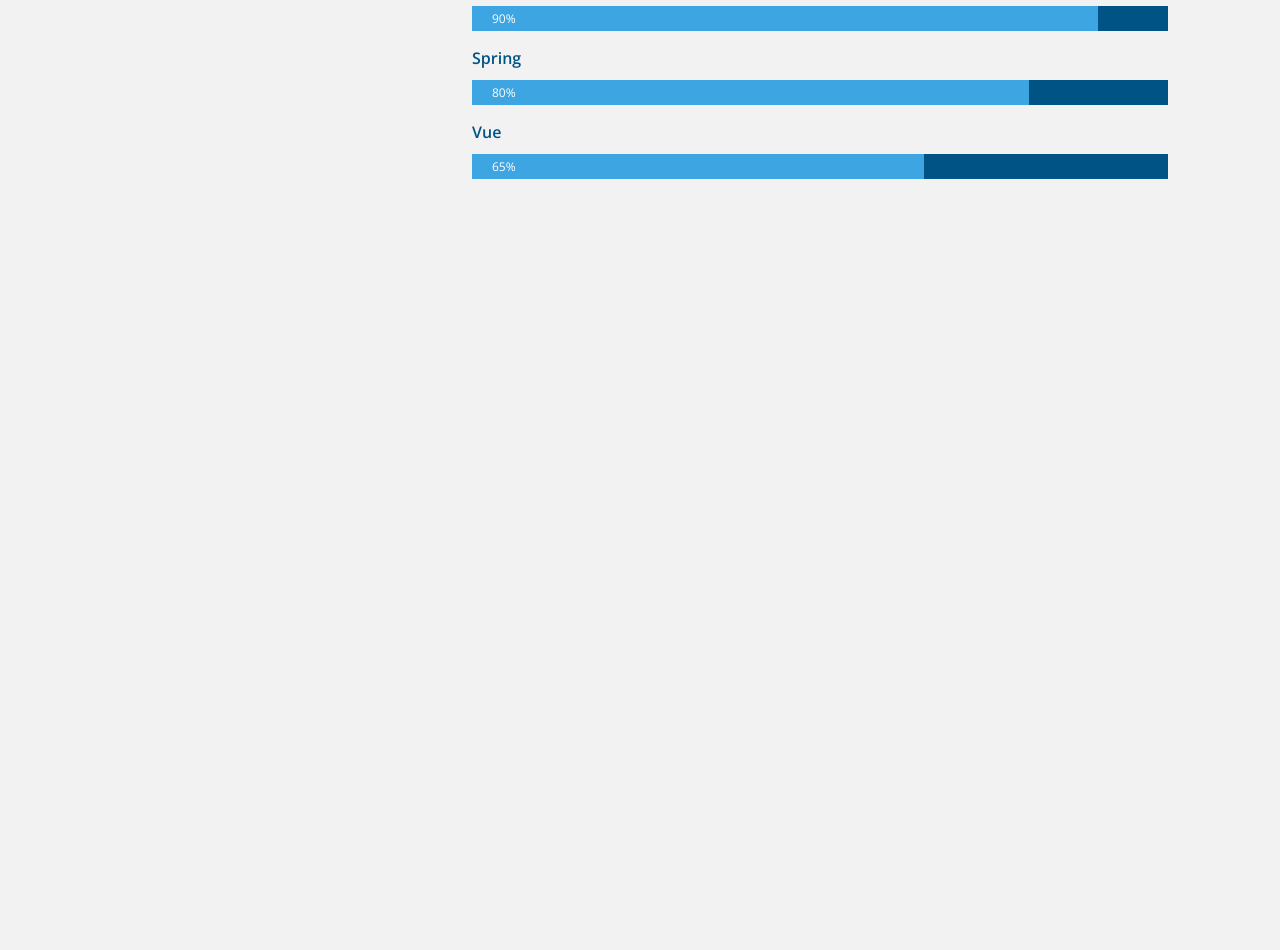
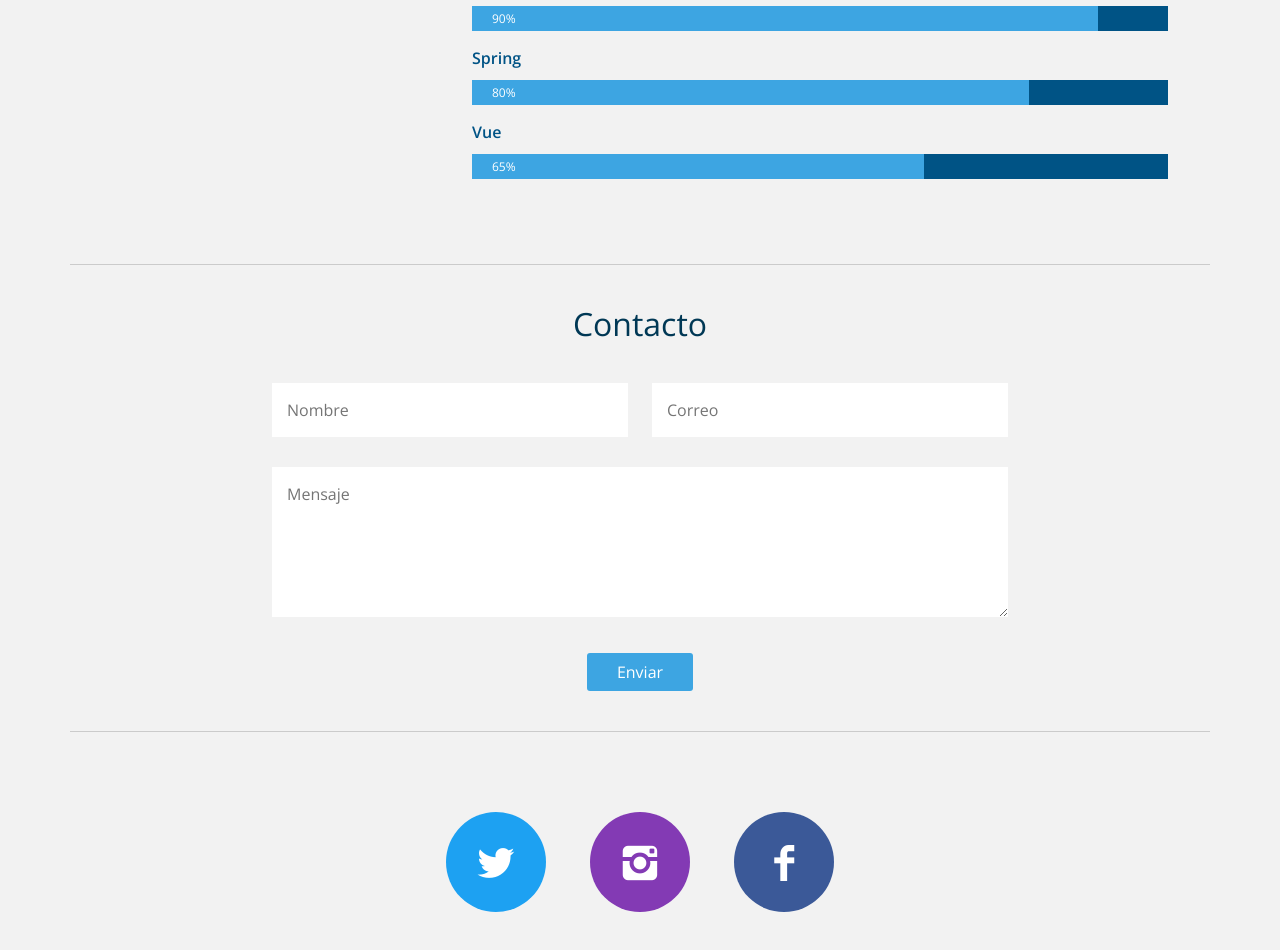
Before and after one commit to cristianrb/portfolio, a plain HTML site: page index.html in a window 1280 px wide. Shown: the part 1624-2574 px from the top of the page. Before the commit the page ends 1888 px from the top, so only its background shows below. Drawn offline with nearby package versions, Linux system fonts and the light colour scheme.

Commit message:
Contact section and footer

```diff
--- a/css/styles.css
+++ b/css/styles.css
@@ -179,6 +179,84 @@
     padding-left: 20px;
 }
 
+/* CONTACTO */
+.contacto {
+    padding: 40px 0;
+    border-top: 1px solid #cbcbcb;
+    border-bottom: 1px solid #cbcbcb;
+    margin-bottom: 40px;
+}
+
+.contacto .titulo {
+    color: #003855;
+    font-family: 'Open Sans', sans-serif;
+    font-weight: 300;
+    font-style: 40px;
+    margin-bottom: 40px;
+    text-align: center;
+}
+
+.contacto .form-group {
+    margin-bottom: 0;
+}
+
+.formulario input[type="text"],
+.formulario input[type="email"],
+.formulario textarea {
+    padding: 15px;
+    border: none;
+    width: 100%;
+    font-family: 'Open Sans', sans-serif;
+    margin-bottom: 30px;
+}
+
+.formulario textarea {
+    height: 150px;
+    min-height: 150px;
+    max-height: 250px;
+}
+
+.formulario .boton {
+    background: #3da5e2;
+    border: none;
+    padding: 7px 30px;
+    color: #fff;
+    font-family: 'Open Sans', sans-serif;
+    cursor: pointer;
+    width: auto;
+    border-radius: 3px;
+}
+
+.formulario .boton:hover {
+    background: #1ba0ef;
+}
+
+/* FOOTER */
+
+.redes-sociales {
+    padding: 40px 0;
+    margin-bottom: 40px;
+}
+
+.redes-sociales .icono {
+    width: 100px;
+    height: 100px;
+    font-size: 40px;
+    line-height: 100px;
+    color: #fff;
+    text-align: center;
+    background: #cbcbcb;
+    display: inline-block;
+    margin: 0px 20px;
+    text-decoration: none;
+    border-radius: 100px;
+    transition: all .3s ease;
+}
+
+.redes-sociales .twitter {background: #1da1f2; }
+.redes-sociales .instagram {background: #833ab4; }
+.redes-sociales .facebook {background: #3b5998; }
+
 /* MEDIA QUERIES */
 /* Dispositivo XL */
 @media screen and (max-width: 1199px) {}
--- a/index.html
+++ b/index.html
@@ -180,8 +180,42 @@
 
                 </div>
             </div>
+
+            <!-- Contacto -->
+            <div class="row contacto justify-content-center">
+                <div class="col-12 col-lg-8">
+                    <h2 class="titulo">Contacto</h2>
+                    <form action="" class="formulario">
+                        <div class="form-group row">
+                            <div class="col-12 col-md-6">
+                                <input type="text" name="formname" id="formname" placeholder="Nombre">
+                            </div>
+                            <div class="col-12 col-md-6">
+                                <input type="email" name="formemail" id="formemail" placeholder="Correo">
+                            </div>
+                        </div>
+                        <textarea name="formmsg" id="formmsg" placeholder="Mensaje"></textarea>
+                        <div class="form-group d-flex justify-content-center">
+                            <input type="submit" class="boton" value="Enviar">
+                        </div>
+
+                    </form>
+                </div>
+            </div>
         </div>
     </main>
+
+    <footer>
+        <div class="container">
+            <div class="row redes-sociales justify-content-center">
+                <div class="col-auto">
+                    <a href="#" class="icono icon-twitter twitter"></a>
+                    <a href="#" class="icono icon-instagram instagram"></a>
+                    <a href="#" class="icono icon-facebook facebook"></a>
+                </div>
+            </div>
+        </div>
+    </footer>
 
     <!-- Option 1: Bootstrap Bundle with Popper -->
     <script src="https://cdn.jsdelivr.net/npm/bootstrap@5.0.0-beta1/dist/js/bootstrap.bundle.min.js"
```
